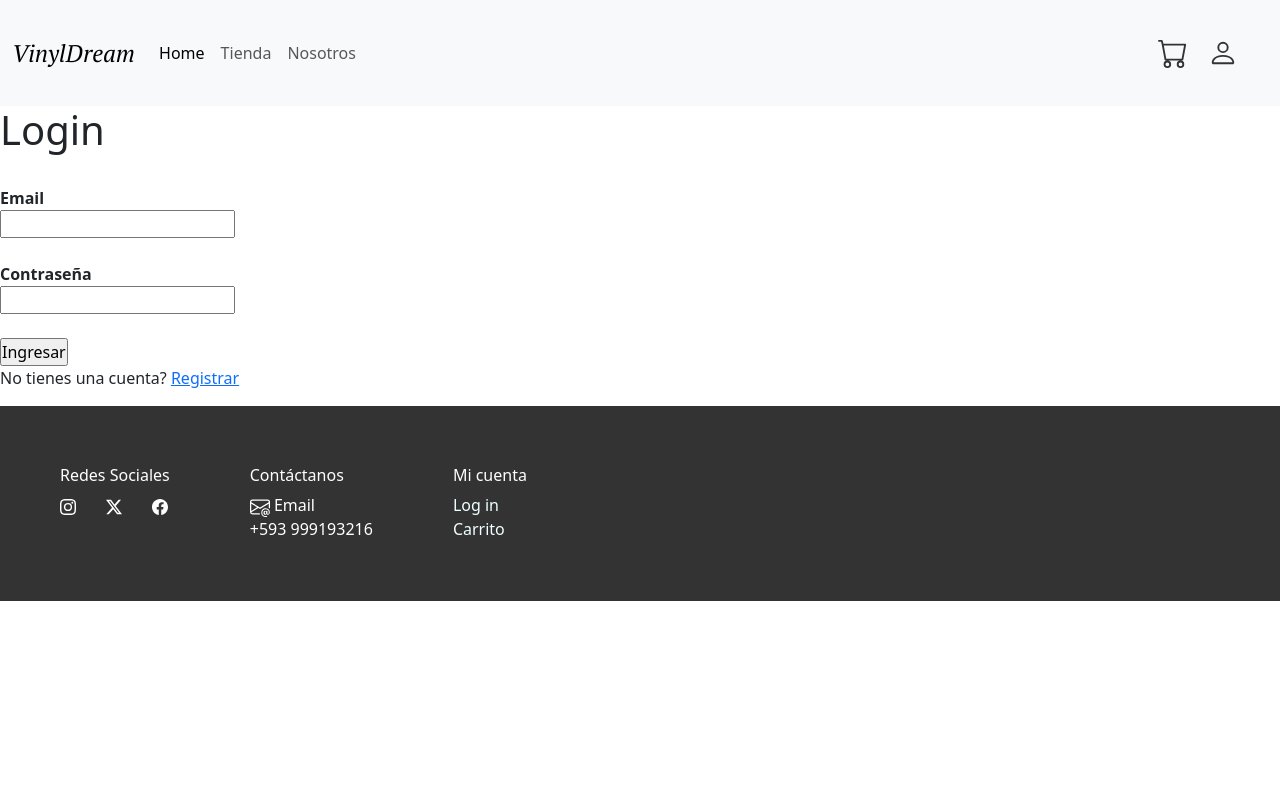
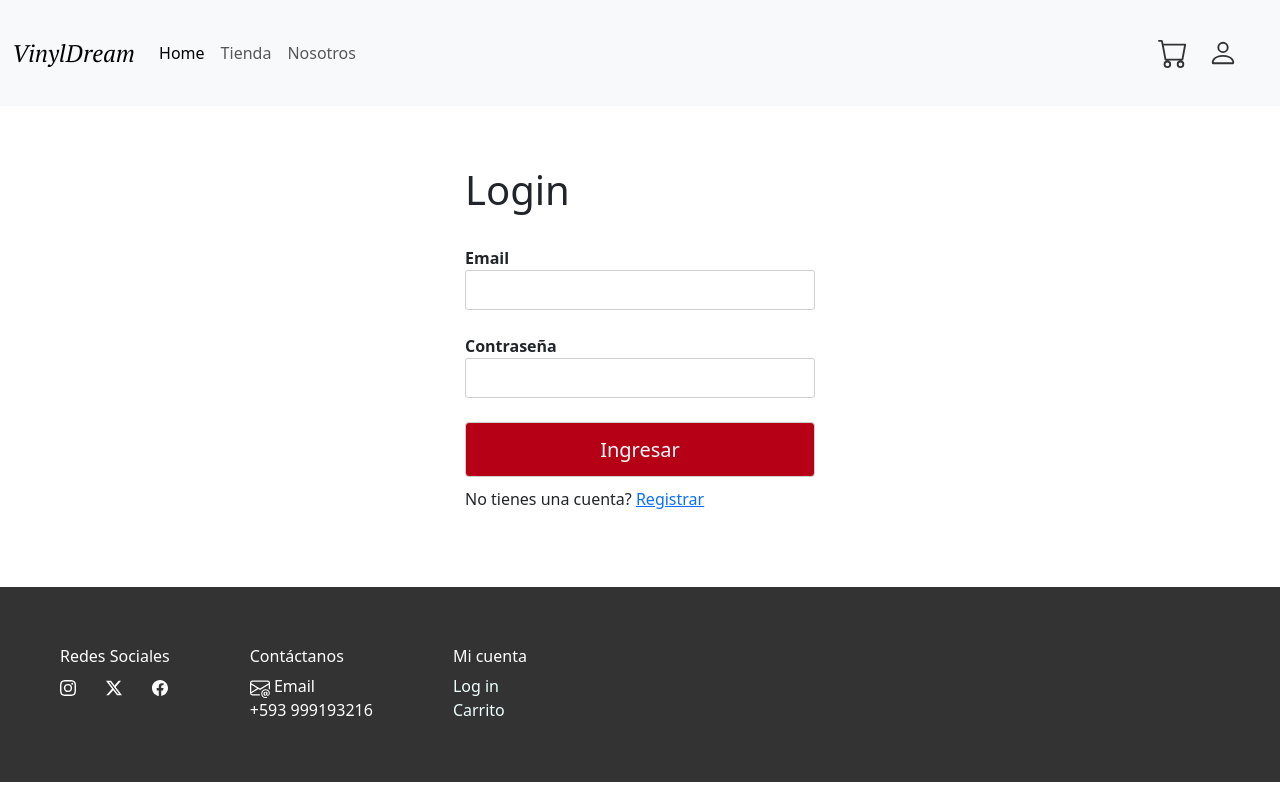
Before and after one commit to NBarchi/Proyecto-VinylDream, a plain HTML site: page login.html in a window 1280 px wide. Drawn offline with nearby package versions, Linux system fonts and the light colour scheme.

Commit message:
Estilos Login

```diff
--- a/css/home.css
+++ b/css/home.css
@@ -57,10 +57,12 @@ h4{
     align-content: center;
     border-radius: 2px;
     color: black;
+    transition: 200ms;
 }
 
 .box:hover{
-    border: 2px ridge white;
+    translate: 0 -10px;
+    box-shadow: 0 10 5px rgba(0, 0, 0, 0.228);
     cursor: pointer;
 }
 
@@ -246,7 +248,6 @@ h4{
     gap: 40px;
 }
 
-
 .descripcion-btn{
     display: flex;
     gap: 40px;
@@ -273,3 +274,35 @@ h4{
         gap: 20px;
     }
 }
+
+
+/*PAGINA LOGIN*/
+
+.login{
+    display: flex;
+    flex-direction: column;
+    align-items: center;
+    padding: 60px;
+}
+
+.datos{
+    width: 350px;
+    height: 40px;
+    padding: 10px;
+    border: 1px solid rgb(211, 206, 206);
+    border-radius: 3px;
+}
+
+.btn-ingresar{
+    width: 350px;
+    height: 55px;
+    background-color: #b50016;
+    border: 1px solid rgb(211, 206, 206);
+    color: #F8F9F9;
+    font-size: 20px;
+    border-radius: 4px;
+}
+
+.login p{
+    padding-top: 10px;
+}
```
